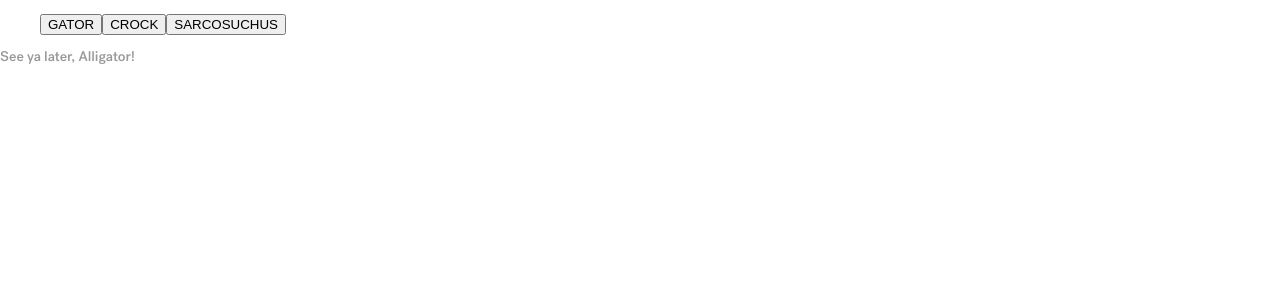
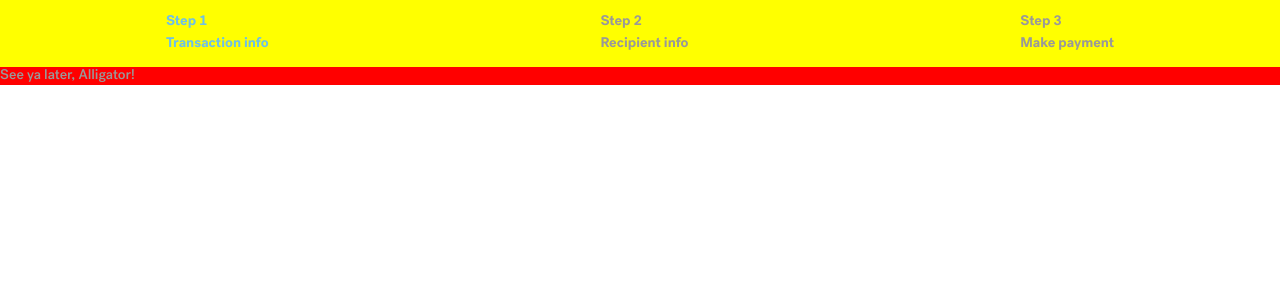
Before and after one commit to torian12321/currencyfair, a React (Create React App) app: page / in a window 1280 px wide. Shown: the top 300 px of the page. Built offline with nearby package versions, Linux system fonts and the light colour scheme.

Commit message:
tabs Component

```diff
--- a/src/Demo.tsx
+++ b/src/Demo.tsx
@@ -1,21 +1,19 @@
 import React from "react";
-import Tabs from "./components/ui/Tabs/TabsNew";
+import { Tabs } from "./components/ui";
 
 const Main = (props: any) => {
   return (
-    <>
     <Tabs>
-        <Tabs.TabItem id="gator" label="GATOR">
+      <Tabs.TabItem id="transaction" label="Transaction info">
         See ya later, Alligator!
       </Tabs.TabItem>
-        <Tabs.TabItem id="croc" label="CROCK" disabled>
+      <Tabs.TabItem id="recipient" label="Recipient info" disabled>
         After &apos;while, Crocodile!
       </Tabs.TabItem>
-        <Tabs.TabItem id="sarcosuchus" label="SARCOSUCHUS" disabled>
+      <Tabs.TabItem id="payment" label="Make payment" disabled>
         Nothing to see here, this tab is extinct!
       </Tabs.TabItem>
     </Tabs>
-    </>
   );
 };
 
--- a/src/assets/styles/abstracts/_variables.scss
+++ b/src/assets/styles/abstracts/_variables.scss
@@ -25,7 +25,7 @@ $blue_darker: #31313b !default;
 
 // Theme Colors
 $themeColor-1: $blue !default;
-$themeColor-1-dark: $blue_dark !default;
+$themeColor-1-dark: darken($blue, 10%) !default;
 $themeColor-1-darker: $blue_darker !default;
 $themeColor-2: $yellow !default;
 
--- a/src/components/ui/Tabs/Tab.tsx
+++ /dev/null
@@ -1,39 +0,0 @@
-import * as React from "react";
-
-interface ITab {
-  // children: React.ReactElement;
-  className?: string;
-  onClick?: any;
-  label: string;
-  id: string;
-  disabled?: boolean;
-  isActiveTab?: boolean;
-}
-
-const Tab = (props: ITab) => {
-  const {
-    onClick,
-    id,
-    label = id,
-    className,
-    disabled = false
-    // isActiveTab = false
-  } = props;
-
-  const handleOnClick = () => {
-    onClick(id);
-  };
-
-  return (
-    <button
-      type="button"
-      className={className}
-      onClick={handleOnClick}
-      disabled={disabled}
-    >
-      {label}
-    </button>
-  );
-};
-
-export default Tab;
--- a/src/components/ui/Tabs/Tabs.module.scss
+++ b/src/components/ui/Tabs/Tabs.module.scss
@@ -1,4 +1,42 @@
 @import "assets/styles/abstracts/index.scss";
 
 .tabs {
+  position: relative;
+  box-sizing: border-box;
+  background: red;
 }
+
+.labels {
+  background: yellow;
+  display: flex;
+  padding: 10px 0;
+}
+
+.labelItem {
+  margin: auto;
+  background: transparent;
+  border: none;
+  outline: none;
+  text-align: left;
+  cursor: pointer;
+  line-height: 1.6;
+  color: $text-color;
+  @include fontBold();
+
+  &_step {
+    display: block;
+  }
+  &__active {
+    color: $themeColor-1;
+    &:hover {
+      color: $themeColor-1-dark;
+    }
+  }
+
+  &:disabled {
+    cursor: default;
+  }
+}
+
+.contentWrapper {
+}
--- a/src/components/ui/Tabs/Tabs.tsx
+++ b/src/components/ui/Tabs/Tabs.tsx
@@ -1,72 +1,56 @@
-import React, { Component } from "react";
+import React from "react";
 import classNames from "classnames";
-// import { ITabs } from "./Tabs.interfaces";
+import { Tab } from "./TabsTab";
+import { ITabs, ITabItem } from "./Tabs.interfaces";
 import styles from "./Tabs.module.scss";
 
-const TabsContext = React.createContext({});
+const Tabs = (props: ITabs) => {
+  const { children = [], defaultTab, className } = props;
+  const [activeTab, setactiveTab] = React.useState(defaultTab);
 
-// class MyProvider extends Component {
-//   state = {
-//     name: "Aitor",
-//     age: 31
-//   };
+  React.useEffect(() => {
+    // I not set, render first tab by default
+    if (!activeTab) {
+      setactiveTab(children[0].props.id);
+    }
+  }, []);
 
-//   render() {
-//     return (
-//       <TabsContext.Provider value={{ state: this.state }}>
-//         {this.props.children}
-//       </TabsContext.Provider>
-//     );
-//   }
-// }
-const MyProvider = ({ children }: any) => {
-  const [state, setState] = React.useState({
-    name: "Aitor",
-    age: 31
-  });
-
-  const t = (newTab: string) => {
-    console.log("nn", newTab);
+  const onClickTabItem = (newTab: string) => {
+    setactiveTab(newTab);
   };
 
   return (
-    <TabsContext.Provider
-      value={{
-        state,
-        changeTab: t
-      }}
-    >
-      {children}
-    </TabsContext.Provider>
+    <div className={classNames(styles.tabs, className)}>
+      <div className={styles.labels}>
+        {children.map((child, index) => {
+          const { id, ...rest } = child.props;
+
+          return (
+            <Tab
+              id={id}
+              step={index + 1}
+              isActiveTab={activeTab === id}
+              key={id}
+              onClick={onClickTabItem}
+              {...rest}
+            />
+          );
+        })}
+      </div>
+      <div className={styles.contentWrapper}>
+        {// Display only active TabContent
+        children.find((child: any) => child.props.id === activeTab)}
+      </div>
+    </div>
   );
 };
 
-const Tabs = (props: any) => {
+const TabItem = (props: ITabItem) => {
   const { children } = props;
 
-  return (
-    <MyProvider>
-      <div>{children}</div>
-    </MyProvider>
-  );
+  return <div>{children}</div>;
 };
 
-const TabItem = (props: any) => {
-  const { children } = props;
-
-  return (
-    <TabsContext.Consumer>
-      {(context: any) => (
-        <div>
-          {context.state.name}
-          {children}
-          <button onClick={() => context.changeTab("ABC")}>clickMe</button>
-        </div>
-      )}
-    </TabsContext.Consumer>
-  );
-};
-
-Tabs.Item = TabItem;
+Tabs.TabItem = TabItem;
 
 export { Tabs };
--- a/src/components/ui/Tabs/TabsNew.tsx
+++ /dev/null
@@ -1,56 +0,0 @@
-import React from "react";
-import Tab from "./Tab";
-
-export interface IPanelSection {
-  children?: any;
-  className?: string;
-}
-
-const Tabs = (props: IPanelSection) => {
-  const { children = [] } = props;
-
-  const [activeTab, setactiveTab] = React.useState();
-  const onClickTabItem = (newTab: string) => {
-    setactiveTab(newTab);
-  };
-
-  React.useEffect(() => {
-    // I not set, render first tab by default
-    if (!activeTab) {
-      setactiveTab(children[0].props.id);
-    }
-  }, []);
-
-  return (
-    <div className="tabs">
-      <ol className="tab-list">
-        {children.map((child: any) => {
-          const { id, label } = child.props;
-
-          return (
-            <Tab
-              id={id}
-              isActiveTab={activeTab === id}
-              key={id}
-              label={label}
-              onClick={onClickTabItem}
-            />
-          );
-        })}
-      </ol>
-      <div className="tab-content">
-        {children.find((child: any) => child.props.id === activeTab)}
-      </div>
-    </div>
-  );
-};
-
-const TabItem = (props: any) => {
-  const { children } = props;
-
-  return <div>{children}</div>;
-};
-
-Tabs.TabItem = TabItem;
-
-export default Tabs;
--- /dev/null
+++ b/src/components/ui/Tabs/TabsTab.tsx
@@ -0,0 +1,38 @@
+import React from "react";
+import classNames from "classnames";
+import { ITab } from "./Tabs.interfaces";
+import styles from "./Tabs.module.scss";
+
+const Tab = (props: ITab) => {
+  const {
+    onClick,
+    id,
+    label = id,
+    step,
+    className,
+    disabled = false,
+    isActiveTab = false
+  } = props;
+
+  const handleOnClick = () => {
+    onClick(id);
+  };
+
+  return (
+    <button
+      type="button"
+      onClick={handleOnClick}
+      disabled={disabled}
+      className={classNames(
+        styles.labelItem,
+        isActiveTab && styles[`labelItem__active`],
+        className
+      )}
+    >
+      <span className={styles.labelItem_step}>Step {step}</span>
+      {label}
+    </button>
+  );
+};
+
+export { Tab };
```
Also changed, not shown: src/components/ui/Tabs/Tabs.context.ts (deleted, +0 -10 lines), src/components/ui/Tabs/Tabs.interfaces.ts (+19 -3 lines). Lines whose indentation alone changed are shown as unchanged.
